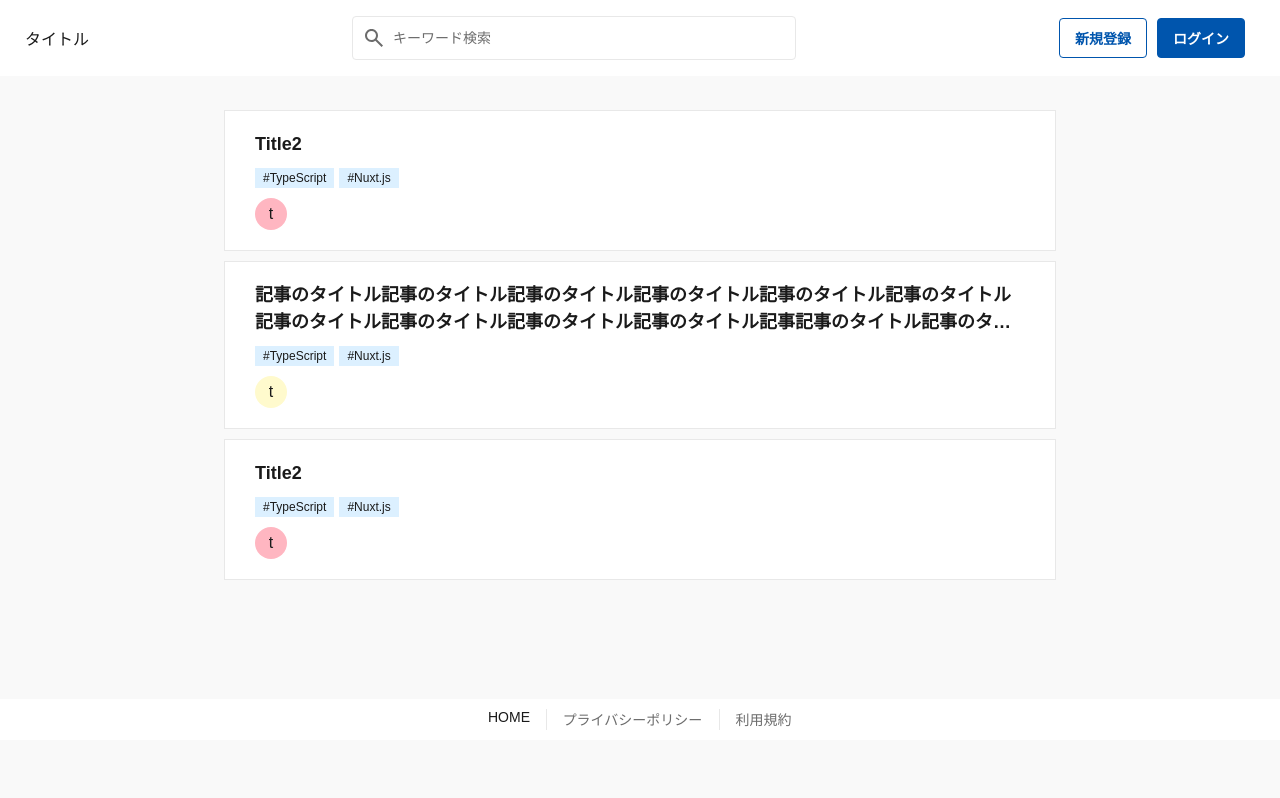
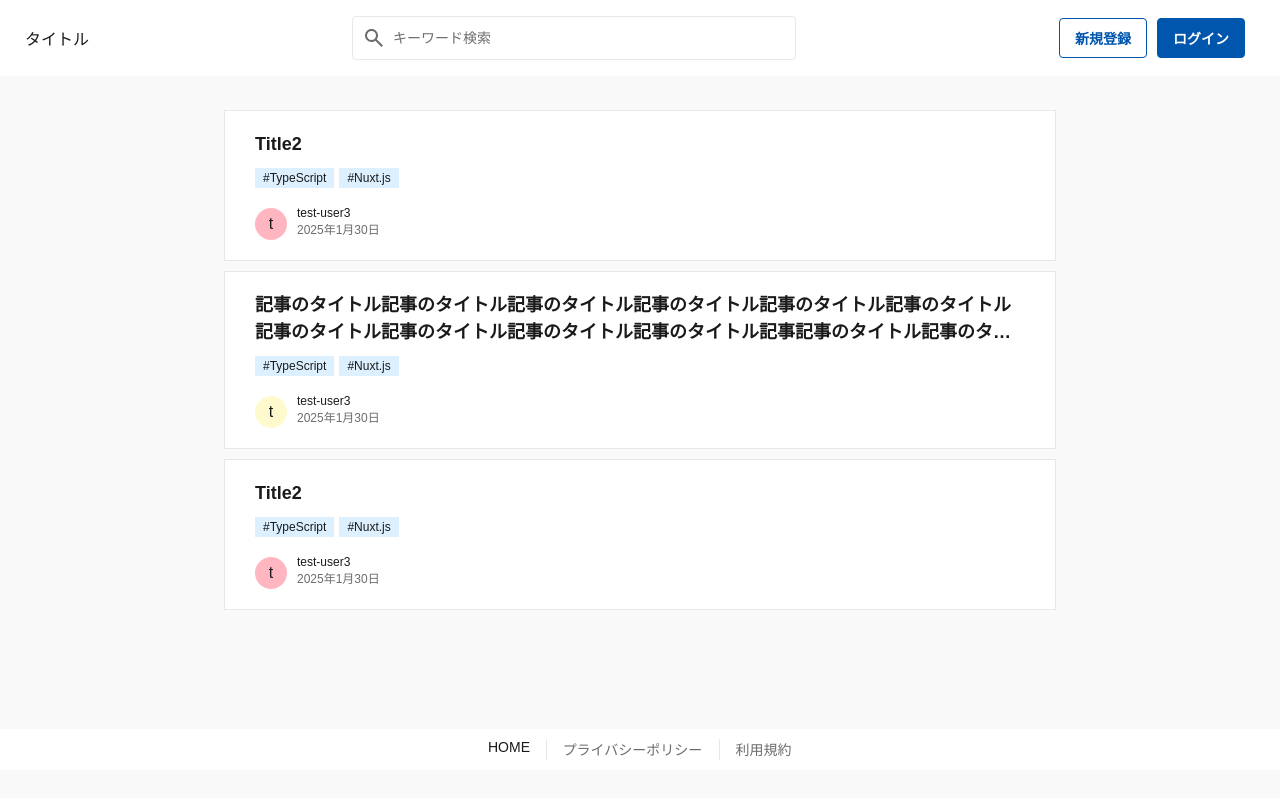
Before and after one commit to daichi0918/blue-log, a Next.js app in the folder frontend/: page / in a window 1280 px wide. Built offline with nearby package versions, Linux system fonts and the light colour scheme.

Commit message:
ユーザー情報実装

```diff
--- a/frontend/src/components/templates/HomeTemplate/index.tsx
+++ b/frontend/src/components/templates/HomeTemplate/index.tsx
@@ -8,6 +8,7 @@
 import { Footer } from "@/components/organisms/Footer";
 import { NotLoginHeader } from "@/components/organisms/NotLoginHeader";
 import { ARTICLES_SAMPLE } from "@/constants/article/data";
+import { formatDate } from "@/utils/getFormatDate";
 import { getRandomColor } from "@/utils/getRandomColor";
 
 import style from "./styles.module.css";
@@ -51,7 +52,12 @@ export const HomeTemplate = () => {
                         </span>
                       )}
                     </div>
-                    <div></div>
+                    <div className={style.nameDateWrapper}>
+                      <p className={style.userName}>{article.user.name}</p>
+                      <p className={style.date}>
+                        {formatDate(article.createdAt)}
+                      </p>
+                    </div>
                   </div>
                   <div></div>
                 </section>
--- a/frontend/src/components/templates/HomeTemplate/styles.module.css
+++ b/frontend/src/components/templates/HomeTemplate/styles.module.css
@@ -57,18 +57,21 @@
 }
 
 .articleInfo {
+  margin-top: 10px;
   display: flex;
   justify-content: space-between;
 }
 
 .articleInfo .userInfo {
   display: flex;
+  align-items: center;
 }
 
 .userInfo .userImg {
   width: 32px;
   height: 32px;
   border-radius: 50%;
+  margin-top: 10px;
 }
 
 .noUserImg {
@@ -79,3 +82,25 @@
   justify-content: center;
   align-items: center;
 }
+
+.nameDateWrapper {
+  display: flex;
+  flex-direction: column;
+  margin-top: 5px;
+  margin-left: 10px;
+}
+
+.nameDateWrapper > p {
+  margin: 0;
+  padding: 0;
+}
+
+.userName {
+  font-size: 12px;
+  color: var(--gray_06);
+}
+
+.date {
+  font-size: 12px;
+  color: var(--gray_05);
+}
--- /dev/null
+++ b/frontend/src/utils/getFormatDate.ts
@@ -0,0 +1,4 @@
+export const formatDate = (isoString: string): string => {
+  const date = new Date(isoString);
+  return `${date.getFullYear()}年${date.getMonth() + 1}月${date.getDate()}日`;
+};
```
